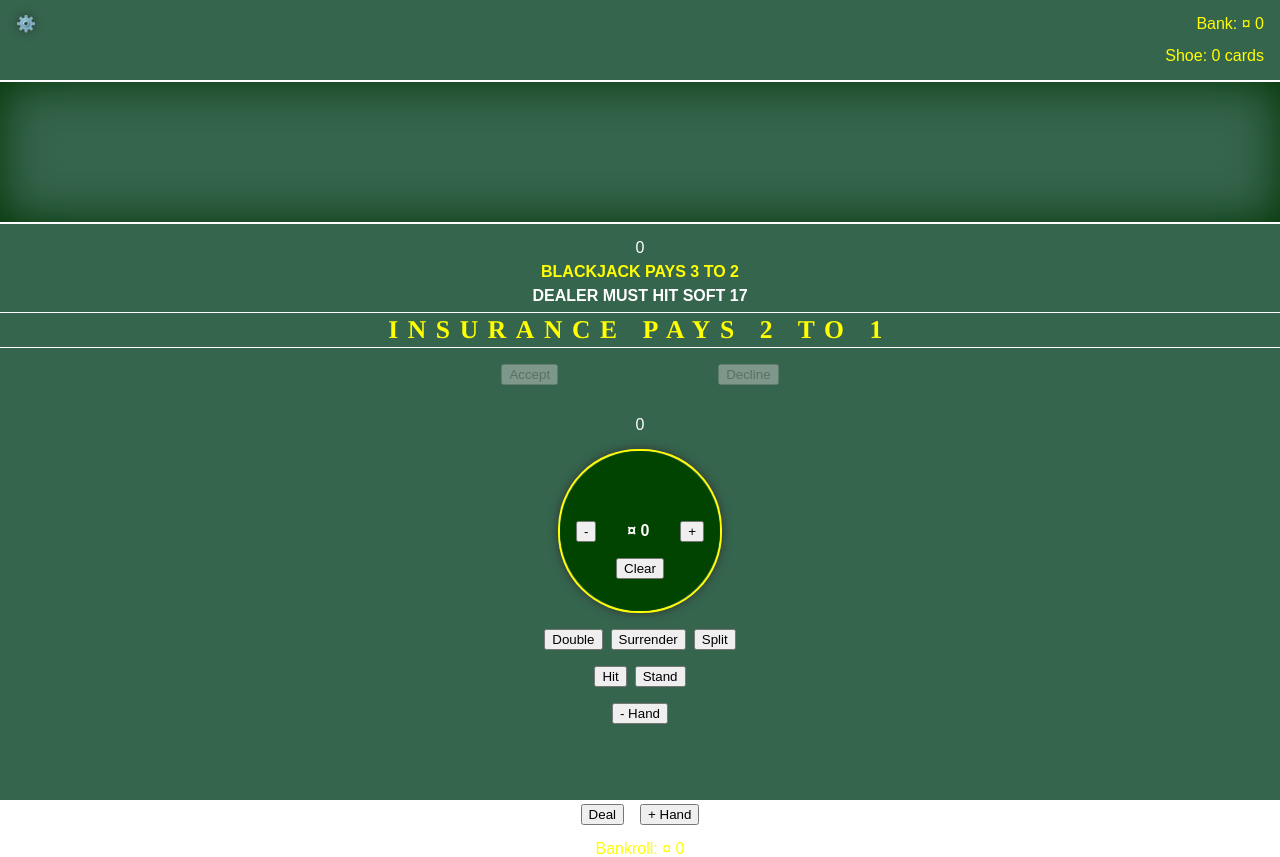
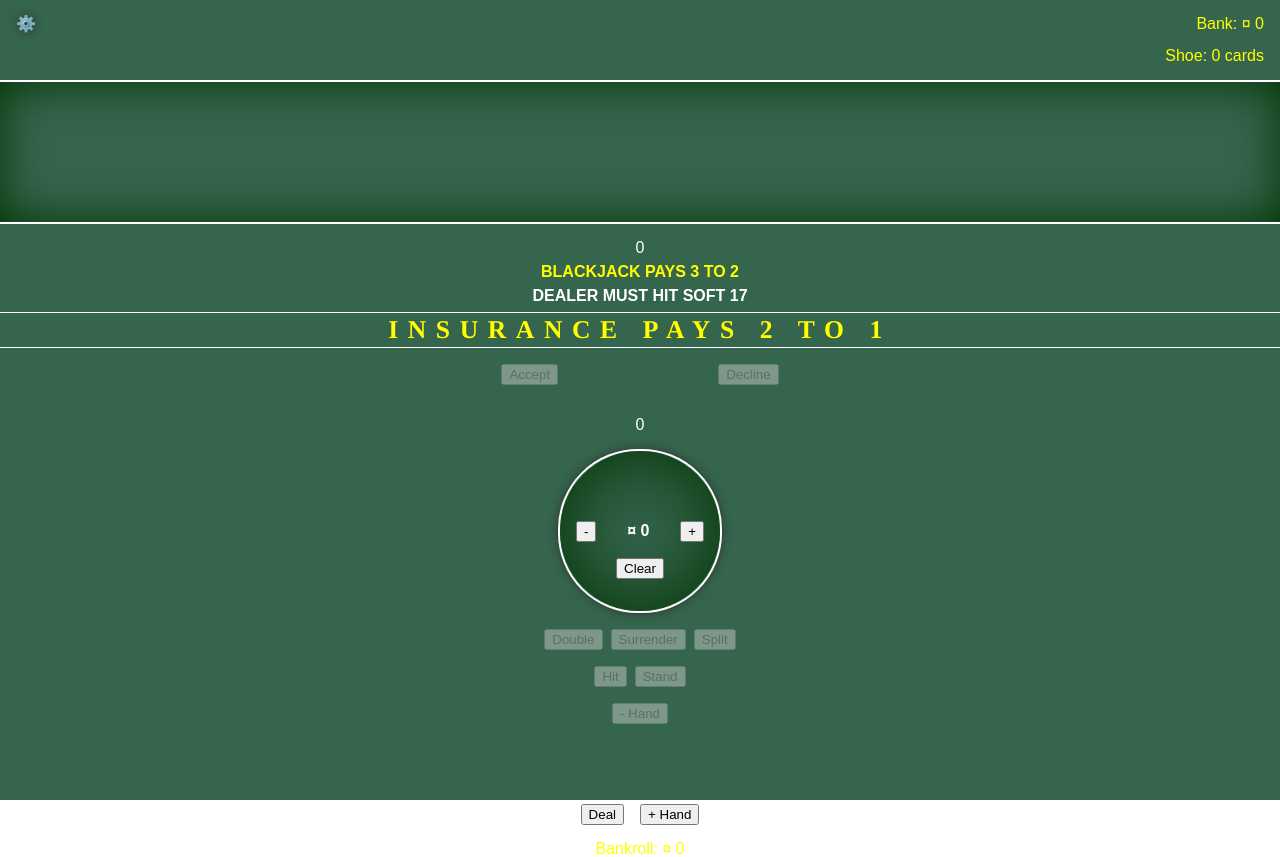
Before and after one commit to theresamclaird/blackjack, a React (Create React App) app: page / in a window 1280 px wide. Built offline with nearby package versions, Linux system fonts and the light colour scheme.

Commit message:
disables buttons according to state

```diff
--- a/src/components/Game/Dealer.jsx
+++ b/src/components/Game/Dealer.jsx
@@ -34,7 +34,10 @@ const Dealer = ({ getHandValue, dealerCards, currentState }) => (
                 ))}
             </Flex>
         </Box>
-        <HandValue value={getHandValue(dealerCards || [])} />
+        <HandValue value={
+            currentState === 'player' ? // todo This is pretty ugly.
+                dealerCards[1].value === 1 ? '1/11' : dealerCards[1].value :
+                getHandValue(dealerCards || [])} />
     </Flex>
 );
 
--- a/src/components/Game/Game.jsx
+++ b/src/components/Game/Game.jsx
@@ -3,6 +3,7 @@ import { useMachine } from '@xstate/react';
 import { Flex } from '../Box';
 import { Text } from '../Text';
 import Player from './Player';
+import Hand from './Hand';
 import Table from './Table';
 import Dealer from './Dealer';
 import Configuration from './Configuration';
@@ -11,7 +12,6 @@ import { getHandValue } from '../../utils/cards';
 
 /*
     todo:
-        - Indicate which hand is being offered insurance.
         - Find a better place/way? to render the "Accept" and "Decline" buttons for insurance.
         - Add unit tests.
         - Add "double" array to configuration panel.
@@ -56,22 +56,32 @@ export const Game = () => {
             <Dealer getHandValue={getHandValue} dealerCards={machine.context.dealerCards} currentState={machine.value} />
             <Table />
             <Player
+                currentHandIndex={machine?.context?.currentHandIndex}
                 getHandValue={getHandValue}
                 currentState={machine.value}
                 deal={() => send({ type: 'DEAL', payload: { configuration } })}
                 addHand={() => send({ type: 'ADD_HAND' })}
-                removeHand={handIndex => send({ type: 'REMOVE_HAND', payload: { handIndex } })}
-                incrementBet={handIndex => send({ type: 'INCREMENT_BET', payload: { handIndex, configuration } })}
-                decrementBet={handIndex => send({ type: 'DECREMENT_BET', payload: { handIndex, configuration } })}
-                clearBet={handIndex => send({ type: 'CLEAR_BET', payload: { handIndex, configuration } })}
-                acceptInsuranceBet={handIndex => send({ type: 'ACCEPT', payload: { handIndex, configuration } })}
-                declineInsuranceBet={handIndex => send({ type: 'DECLINE', payload: { handIndex, configuration } })}
-                stand={handIndex => send({ type: 'STAND', payload: { handIndex } })}
-                hit={handIndex => send({ type: 'HIT', payload: { handIndex } })}
-                surrender={handIndex => send({ type:'SURRENDER', payload: { handIndex, configuration } })}
-                double={handIndex => send({ type: 'DOUBLE', payload: { handIndex } })}
-                split={handIndex => send({ type: 'SPLIT', payload: { handIndex } })}
-                machine={machine}
+                bankroll={machine?.context?.bankroll}
+                hands={machine?.context?.hands}
+                renderHand={handIndex => (
+                    <Hand
+                        canRemoveHand={machine?.context?.hands.length > 1}
+                        active={handIndex === machine?.context?.currentHandIndex}
+                        currentState={machine?.value}
+                        hand={machine?.context?.hands?.[handIndex]}
+                        removeHand={() => send({ type: 'REMOVE_HAND', payload: { handIndex } })}
+                        incrementBet={() => send({ type: 'INCREMENT_BET', payload: { handIndex, configuration } })}
+                        decrementBet={() => send({ type: 'DECREMENT_BET', payload: { handIndex, configuration } })}
+                        clearBet={() => send({ type: 'CLEAR_BET', payload: { handIndex, configuration } })}
+                        acceptInsuranceBet={() => send({ type: 'ACCEPT', payload: { handIndex, configuration } })}
+                        declineInsuranceBet={() => send({ type: 'DECLINE', payload: { handIndex, configuration } })}
+                        stand={() => send({ type: 'STAND', payload: { handIndex } })}
+                        hit={() => send({ type: 'HIT', payload: { handIndex } })}
+                        surrender={() => send({ type:'SURRENDER', payload: { handIndex, configuration } })}
+                        double={() => send({ type: 'DOUBLE', payload: { handIndex } })}
+                        split={() => send({ type: 'SPLIT', payload: { handIndex } })}
+                    />
+                )}
             />
             <Configuration
                 show={showConfiguration}
--- a/src/components/Game/Hand.jsx
+++ b/src/components/Game/Hand.jsx
@@ -1,12 +1,14 @@
 import React from 'react';
 import Box, { Flex } from '../Box';
-import HandValue from './HandValue';
+import { Text } from '../Text';
 import Card from './Card';
+import { getHandValue } from '../../utils/cards';
 
 const Hand = ({
+    canRemoveHand,
     active,
     currentState,
-    getHandValue,
+    hand,
     removeHand,
     incrementBet,
     decrementBet,
@@ -18,10 +20,11 @@ const Hand = ({
     surrender,
     double,
     split,
-    bet,
-    cards,
-    settled,
 }) => {
+    const value = getHandValue(hand.cards);
+    const isInitial = hand.cards.length === 2; // todo Do not count split hands.
+    const canSplit = isInitial && hand.cards[0].value === hand.cards[1].value;
+    const isBlackjack = isInitial && value === 21;
     return (
         <Flex sx={{
             mt: '1rem',
@@ -31,17 +34,17 @@ const Hand = ({
             gap: '1em',
         }}>
             <Flex sx={{ justifyContent: 'center', gap: '10rem' }}>
-                <Box disabled={currentState !== 'offerInsurance'} onClick={() => acceptInsuranceBet()} as="button">Accept</Box>
-                <Box disabled={currentState !== 'offerInsurance'} onClick={() => declineInsuranceBet()} as="button">Decline</Box>
+                <Box disabled={!active || (currentState !== 'offerInsurance' && !hand.offerInsurance)} onClick={() => acceptInsuranceBet()} as="button">Accept</Box>
+                <Box disabled={!active || (currentState !== 'offerInsurance' && !hand.offerInsurance)} onClick={() => declineInsuranceBet()} as="button">Decline</Box>
             </Flex>
             <Box sx={{ position: 'relative', width: '8rem' }}>
-                {cards.map((card, index) => (
+                {hand.cards.map((card, index) => (
                     <React.Fragment key={`player-card-seat-${index}`}>
                         <Card {...card} sx={{ position: 'absolute', left: `${index + 1}rem`, bottom: `${index}rem` }} />
                     </React.Fragment>
                 ))}
             </Box>
-            <HandValue value={getHandValue(cards)} />
+            <Text sx={{ color: isBlackjack ? 'yellow' : 'white' }}>{isBlackjack ? 'Blackjack!' : value}</Text>
             <Box sx={{
                 border: 'solid 2px',
                 borderColor: active ? 'yellow' : 'white',
@@ -82,7 +85,7 @@ const Hand = ({
                                     color: 'white',
                                     fontWeight: '900',
                                     mx: 'sm',
-                                }}>{`¤ ${bet}`}</Box>
+                                }}>{`¤ ${hand.bet}`}</Box>
                             <Box disabled={currentState !== 'idle'} onClick={incrementBet} as="button">+</Box>
                         </Flex>
 
@@ -93,16 +96,16 @@ const Hand = ({
             </Box>
             <Flex sx={{ flexDirection: 'column', justifyContent: 'center', gap: '1rem' }}>
                 <Flex sx={{ flexDirection: 'row', justifyContent: 'center', gap: '0.5rem' }}>
-                    <Box  onClick={double} as="button">Double</Box>
-                    <Box  onClick={surrender} as="button">Surrender</Box>
-                    <Box onClick={split} as="button">Split</Box>
+                    <Box  disabled={!isInitial || !active || currentState !== 'player'} onClick={double} as="button">Double</Box>
+                    <Box  disabled={!isInitial || !active || currentState !== 'player'}  onClick={surrender} as="button">Surrender</Box>
+                    <Box  disabled={!canSplit || !active || currentState !== 'player'} onClick={split} as="button">Split</Box>
                 </Flex>
                 <Flex sx={{ flexDirection: 'row', justifyContent: 'center', gap: '0.5rem' }}>
-                    <Box onClick={hit} as="button">Hit</Box>
-                    <Box onClick={stand} as="button">Stand</Box>
+                    <Box  disabled={!active || currentState !== 'player'} onClick={hit} as="button">Hit</Box>
+                    <Box  disabled={!active || currentState !== 'player'} onClick={stand} as="button">Stand</Box>
                 </Flex>
                 <Flex sx={{ flexDirection: 'row', justifyContent: 'center', gap: '0.5rem' }}>
-                    <Box onClick={removeHand} as="button">- Hand</Box>
+                    <Box  disabled={!canRemoveHand || currentState !== 'idle'} onClick={removeHand} as="button">- Hand</Box>
                 </Flex>
             </Flex>
         </Flex>
--- a/src/components/Game/Player.jsx
+++ b/src/components/Game/Player.jsx
@@ -1,61 +1,29 @@
 import React from 'react';
 import Box, { Flex } from '../Box';
 import { Text } from '../Text';
-import Hand from './Hand';
 
 const Player = ({
-    getHandValue,
     currentState,
     addHand,
-    removeHand,
-    incrementBet,
-    decrementBet,
-    clearBet,
     deal,
-    acceptInsuranceBet,
-    declineInsuranceBet,
-    stand,
-    hit,
-    surrender,
-    double,
-    split,
-    machine,
-}) => {
-    const activeHandIndex = machine.context.hands.findLastIndex(hand => !hand.completed);
-    return (
+    hands,
+    bankroll,
+    renderHand,
+}) => (
     <Flex sx={{ flexDirection: 'column', justifyContent: 'center', alignItems: 'center', gap: '5rem' }}>
         <Flex sx={{ flexDirection: 'row', justifyContent: 'space-around', gap: '5rem' }}>
-                {machine.context.hands.map((hand, handIndex) => (
-                    <React.Fragment key={`${handIndex}-${JSON.stringify(hand)}`}>
-                        <Hand
-                            active={handIndex === activeHandIndex}
-                            currentState={currentState}
-                            getHandValue={getHandValue}
-                            removeHand={() => removeHand(handIndex)}
-                            incrementBet={() => incrementBet(handIndex)}
-                            decrementBet={() => decrementBet(handIndex)}
-                            clearBet={() => clearBet(handIndex)}
-                            acceptInsuranceBet={() => acceptInsuranceBet(handIndex)}
-                            declineInsuranceBet={() => declineInsuranceBet(handIndex)}
-                            stand={() => stand(handIndex)}
-                            hit={() => hit(handIndex)}
-                            surrender={() => surrender(handIndex)}
-                            double={() => double(handIndex)}
-                            split={() => split(handIndex)}
-                            {...hand}
-                        />
-                    </React.Fragment>
+            {hands.map((hand, handIndex) => (
+                <React.Fragment key={`${handIndex}-${JSON.stringify(hand)}`}>{renderHand(handIndex)}</React.Fragment>
             ))}
         </Flex>
         <Flex sx={{ flexDirection: 'column', justifyContent: 'center', alignItems: 'center', gap: '1rem' }}>
             <Flex sx={{ flexDirection: 'row', justifyContent: 'center', alignItems: 'center', gap: '1rem' }}>
-                    <Box as="button" onClick={deal}>Deal</Box>
-                    <Box as="button" onClick={addHand}>+ Hand</Box>
+                <Box disabled={currentState !== 'idle'} as="button" onClick={deal}>Deal</Box>
+                <Box disabled={currentState !== 'idle'} as="button" onClick={addHand}>+ Hand</Box>
             </Flex>
-                <Text sx={{ color: 'yellow' }}>{`Bankroll: ¤ ${machine.context.bankroll}`}</Text>
+            <Text sx={{ color: 'yellow' }}>{`Bankroll: ¤ ${bankroll}`}</Text>
         </Flex>
     </Flex>
 );
-};
 
 export default Player;
--- a/src/components/Game/machine.js
+++ b/src/components/Game/machine.js
@@ -29,11 +29,13 @@ createMachine({
     shoe: [],
     hands: [{ ...newHand }],
     dealerCards: [],
+    currentHandIndex: -1,
   },
   id: "blackjack",
   initial: "idle",
   states: {
     idle: {
+      entry: "reset",
       on: {
         DEAL: {
           target: "deal",
@@ -48,12 +50,12 @@ createMachine({
           actions: "clearBet",
         },
         ADD_HAND: {
-          actions: "addHand",
-          cond: "maxHands",
+            cond: "maxHands",
+            actions: "addHand",
         },
         REMOVE_HAND: {
-          actions: "removeHand",
-          cond: "minHands",
+            cond: "minHands",
+            actions: "removeHand",
         },
       },
     },
@@ -113,19 +115,19 @@ createMachine({
       ],
       on: {
         STAND: {
-          actions: "standHand",
+          actions: ["standHand", "setCurrentHandIndex"],
         },
         SURRENDER: {
-          actions: "surrenderHand",
+          actions: ["surrenderHand", "setCurrentHandIndex"],
         },
         HIT: {
-          actions: "hitHand",
+          actions: ["hitHand", "setCurrentHandIndex"],
         },
         DOUBLE: {
-          actions: "doubleHand",
+          actions: ["doubleHand", "setCurrentHandIndex"],
         },
         SPLIT: {
-          actions: "splitHand",
+          actions: ["splitHand", "setCurrentHandIndex"],
         },
       },
     },
@@ -155,6 +157,10 @@ createMachine({
         minHands: ({ hands }) => hands.length > 1,
     },
     actions: {
+        reset: assign(context => ({
+            ...context,
+            currentHandIndex: -1,
+        })),
         addHand: assign(context => {
             const hands = [ ...context.hands ];
             hands.push({ ...newHand });
@@ -195,7 +201,7 @@ createMachine({
                 .map(hand => ({
                     ...hand,
                     cards: [],
-                    completed: false,
+                    complete: false,
                     settled: false,
                 }));
 
@@ -216,6 +222,7 @@ createMachine({
         }),
         offerInsurance: assign(context => ({
             ...context,
+            currentHandIndex: context.hands.length - 1,
             hands: [ ...context.hands ].map(hand => ({ ...hand, offerInsurance: true })),
         })),
         acceptInsuranceBet: assign((context, event) => {
@@ -224,6 +231,7 @@ createMachine({
             return {
                 ...context,
                 bankroll: context.bankroll - insuranceBet,
+                currentHandIndex: handIndex - 1,
                 hands: [ ...context.hands ].map((hand, index) => index === handIndex ? { ...hand, insuranceBet, offerInsurance: false } : hand),
             };
         }),
@@ -231,12 +239,18 @@ createMachine({
             const { handIndex } = event.payload;
             return {
                 ...context,
+                currentHandIndex: handIndex - 1,
                 hands: [ ...context.hands ].map((hand, index) => index === handIndex ? { ...hand, offerInsurance: false } : hand),
             };
         }),
         initializeHands: assign(context => ({
             ...context,
+            currentHandIndex: [ ...context.hands ].findLastIndex(hand => !hand.complete && !hand.settled),
             hands: [ ...context.hands ].map(hand => ({ ...hand, complete: false, settled: false })),
+        })),
+        setCurrentHandIndex: assign(context => ({
+            ...context,
+            currentHandIndex: [ ...context.hands ].findLastIndex(hand => !hand.complete),
         })),
         playDealerHand: assign(context => {
             const { dealerHitsSoft17 } = context.configuration;
@@ -257,7 +271,10 @@ createMachine({
         }),
         settleBets: assign(context => {
             let bank = context.bank;
-            const hands = [ ...context.hands ].filter(hand => !hand.settled).map(hand => {
+            const hands = [ ...context.hands ].map(hand => {
+                if (hand.settled) {
+                    return hand;
+                }
 
                 if (isBlackjack(context.dealerCards)) {
                     if (isBlackjack(hand.cards)) {
@@ -291,11 +308,7 @@ createMachine({
                 throw new Error('A hand is in an invalid state.');
             });
 
-            return {
-                ...context,
-                bank,
-                hands,
-            };
+            return { ...context, bank, hands };
         }),
         standHand: assign((context, { payload: { handIndex } }) => {
             let hand = context.hands[handIndex];
@@ -309,7 +322,7 @@ createMachine({
                     hands: [ ...context.hands ].map((hand, index) => index === handIndex ? {
                         ...hand,
                         bet: bet + amountWon,
-                        completed: true,
+                        complete: true,
                         settled: true,
                     } : hand),
                 };
@@ -330,7 +343,7 @@ createMachine({
                 hands: context.hands.map((hand, index) => index === handIndex ? {
                     ...hand,
                     bet: bet - amount,
-                    completed: true,
+                    complete: true,
                     settled: true,
                 } : hand),
             };
@@ -350,7 +363,7 @@ createMachine({
                         ...hand,
                         cards,
                         bet: 0,
-                        completed: true,
+                        complete: true,
                         settled: true,
                     } : hand),
                 };
@@ -387,7 +400,7 @@ createMachine({
                         ...hand,
                         cards,
                         bet: 0,
-                        completed: true,
+                        complete: true,
                         settled: true,
                     } : hand),
                     shoe,
```
Lines whose indentation alone changed are shown as unchanged.
